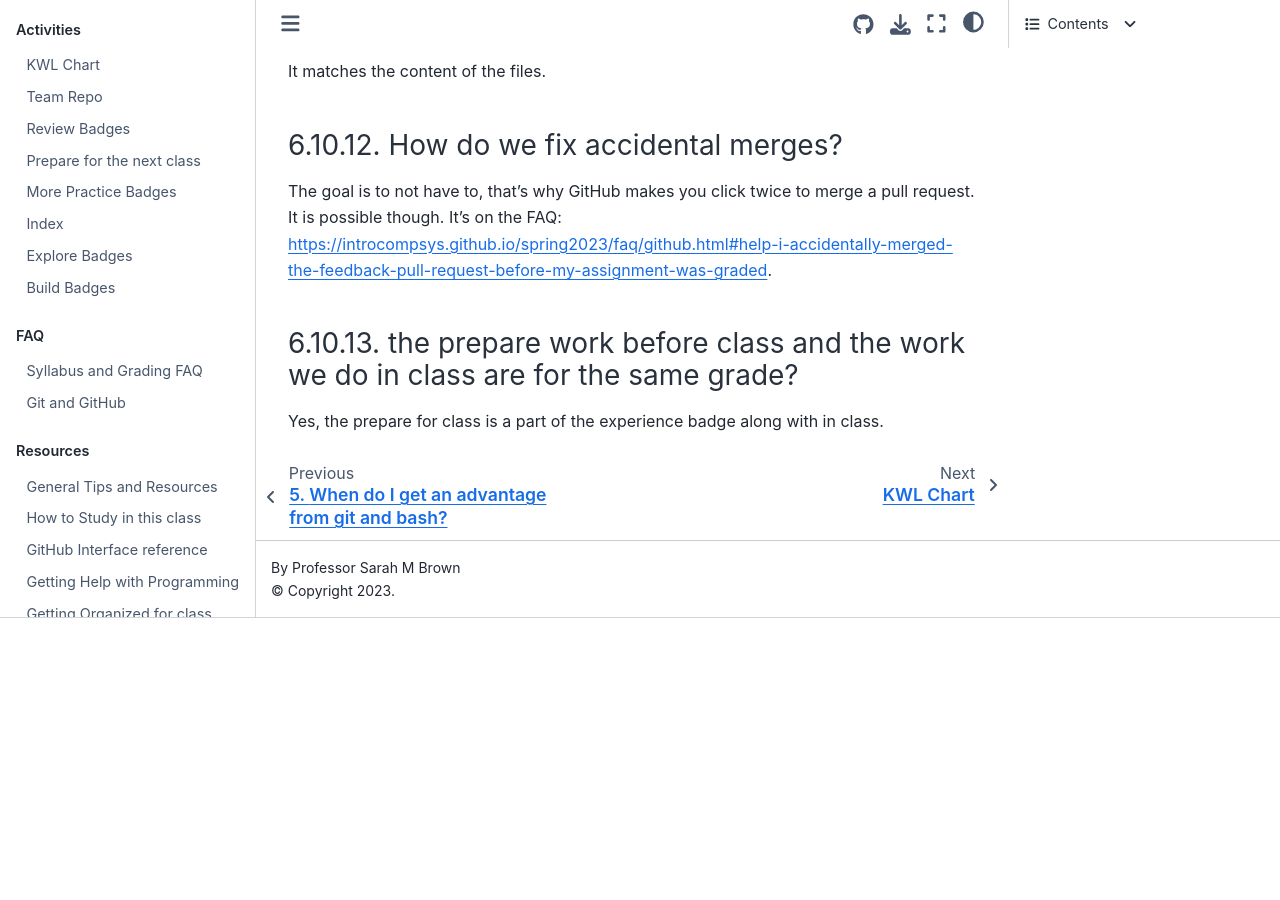
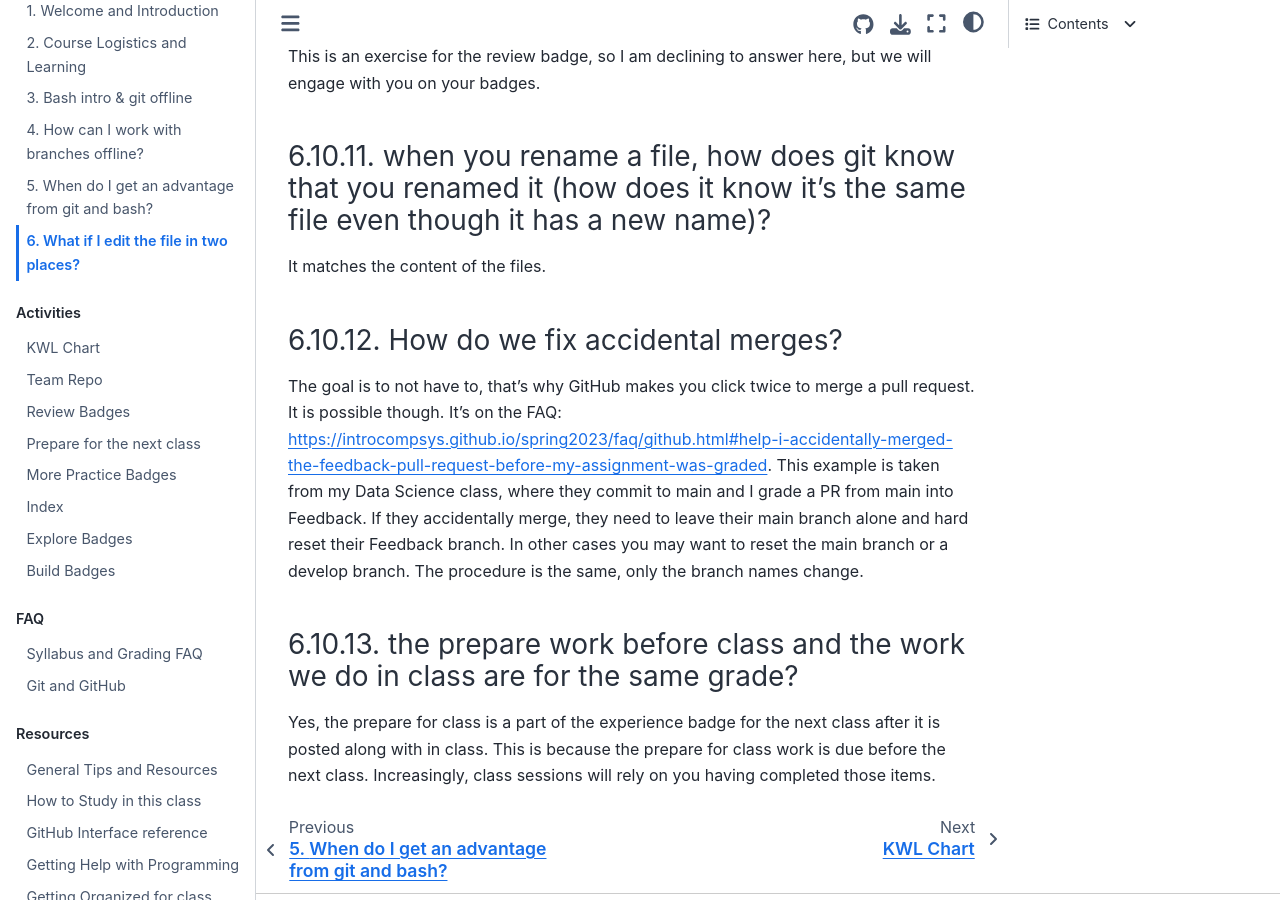
Before and after one commit to introcompsys/spring2023, a Jupyter Book: the page built from notes/2023-02-09.md, in a window 1280 px wide and 900 px high, scrolled down 13457 px. Built offline with Jupyter Book 1.0.4 settings and Sphinx 7.4.7 and the Sphinx Book theme 1.1.4, drawn with Linux system fonts in a browser that asks for light colours; before the commit the page ends 14075 px from its top, so only the background shows below that; some of the changed text lies outside the part shown.

Commit message:
more detailed question answers

```diff
--- a/notes/2023-02-09.md
+++ b/notes/2023-02-09.md
@@ -600,7 +600,11 @@ It tells you the first one's file and you have to find them all within the file.
 
 ### how to get out of VIM when you accidently enter git commit without -m
 
-escape, `:wq`, enter
+escape, `:wq`, enter/return
+
+if the escape button does not work, sometimes you have pressed another key that puts it in a different mode, then you can use command/control + c and then `:wq`+enter.
+
+As a last resort, you *can* close the terminal window and open a new one.  Everything important that git does edits a file on your computer, git does not use a lot of memory that you can lose by quitting. If you quit, your staging area will stay exactly how you left it. You can then navigate back to that directory and start your commit again with `-m`.
 
 ### what does git rebase actually do?
 
@@ -628,8 +632,8 @@ It matches the content of the files.
 
 ### How do we fix accidental merges?
 
-The goal is to not have to, that's why GitHub makes you click twice to merge a pull request.  It is possible though.  It's on the FAQ: https://introcompsys.github.io/spring2023/faq/github.html#help-i-accidentally-merged-the-feedback-pull-request-before-my-assignment-was-graded.
+The goal is to not have to, that's why GitHub makes you click twice to merge a pull request.  It is possible though.  It's on the FAQ: https://introcompsys.github.io/spring2023/faq/github.html#help-i-accidentally-merged-the-feedback-pull-request-before-my-assignment-was-graded. This example is taken from my Data Science class, where they commit to main and I grade a PR from main into Feedback.  If they accidentally merge, they need to leave their main branch alone and hard reset their Feedback branch.  In other cases you may want to reset the main branch or a develop branch.  The procedure is the same, only the branch names change.
 
 ### the prepare work before class and the work we do in class are for the same grade?
 
-Yes, the prepare for class is a part of the experience badge along with in class.
+Yes, the prepare for class is a part of the experience badge for the next class after it is posted along with in class. This is because the prepare for class work is due before the next class.  Increasingly, class sessions will rely on you having completed those items.
```
